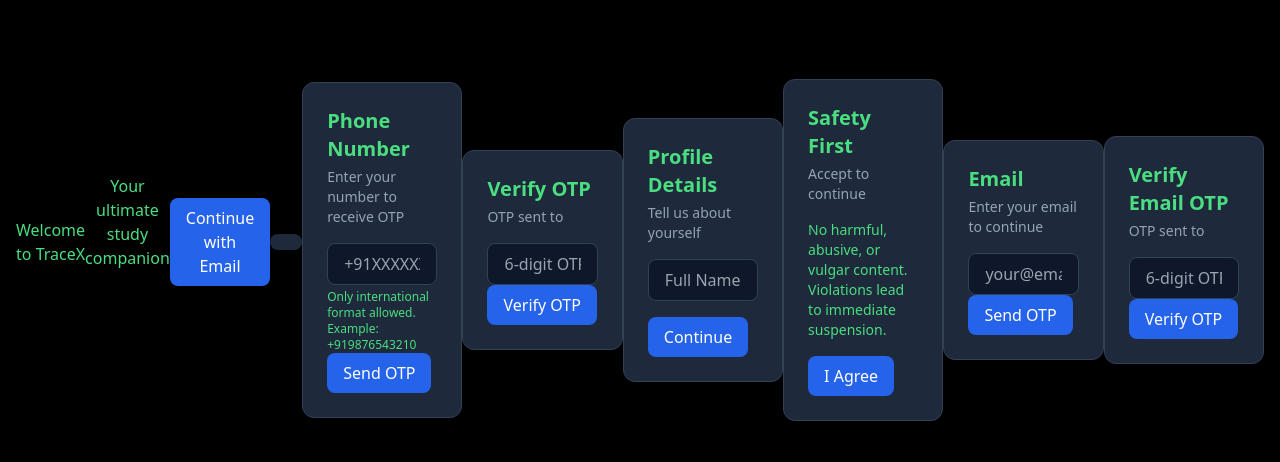
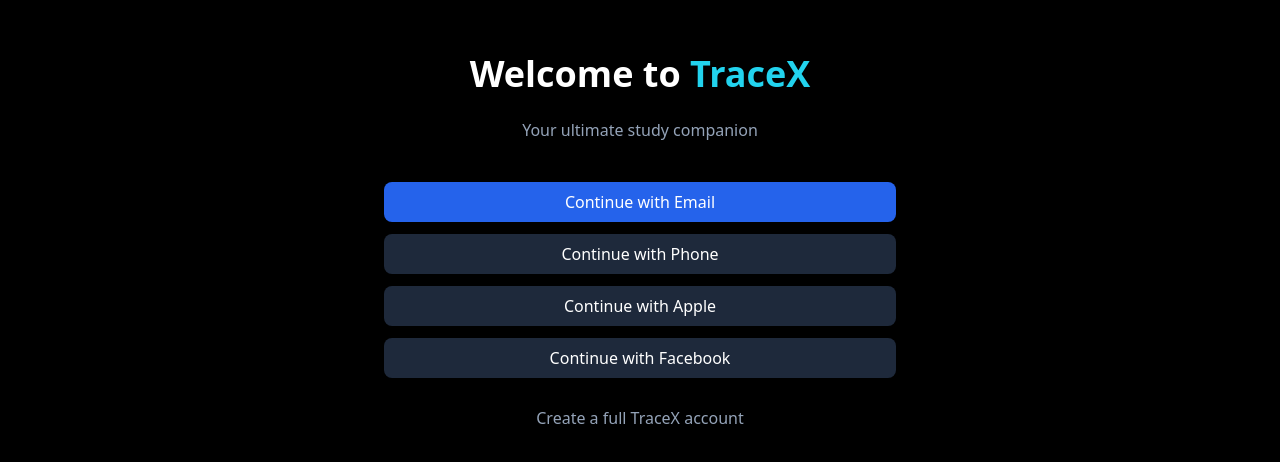
Before and after one commit to SNKamesh/tracex, a Next.js app: page /signup in a window 1280 px wide. Shown: the part 158-620 px from the top of the page. Built offline with nearby package versions, Linux system fonts and the light colour scheme.

Commit message:
fixed signup and auth page

```diff
--- a/src/pages/api/auth.ts
+++ b/src/pages/api/auth.ts
@@ -145,6 +145,5 @@
     res.status(200).json({ status: "ok", message: "OTP verified" });
     return;
   }
-
   res.status(400).json({ error: "Unsupported action" });
 }
--- a/src/pages/signup.tsx
+++ b/src/pages/signup.tsx
@@ -2,6 +2,7 @@
 import Input from "@/components/Input";
 import Button from "@/components/Button";
 import SectionCard from "@/components/SectionCard";
+
 enum SignupStep {
   Start = 1,
   Phone = 2,
@@ -11,6 +12,7 @@
   Email = 10,
   EmailOTP = 11,
 }
+
 async function authRequest(payload: {
   action: "send_otp" | "verify_otp";
   channel: "phone" | "email";
@@ -30,21 +32,26 @@
 
   return data;
 }
-export default function SignupPage() {
+
+export default function Signup() {
+  const [step, setStep] = useState<SignupStep>(SignupStep.Start);
+  const [phone, setPhone] = useState("");
+  const [email, setEmail] = useState("");
+  const [otp, setOtp] = useState("");
+  const [name, setName] = useState("");
   const [loading, setLoading] = useState(false);
   const [notice, setNotice] = useState<string | null>(null);
   const [error, setError] = useState<string | null>(null);
-  const [otp, setOtp] = useState("");
-  const [phone, setPhone] = useState("");
-  const [email, setEmail] = useState("");
-  const [name, setName] = useState("");
-  const [step, setStep] = useState(SignupStep.Start);
+
+  const phoneValid = /^\+[0-9]{7,15}$/.test(phone);
+  const emailValid = /^[^@]+@[^@]+\.[^@]+$/.test(email);
 
   async function handleSendOtp(channel: "phone" | "email", target: string, nextStep: SignupStep) {
     setLoading(true);
     setError(null);
     setNotice(null);
     setOtp("");
+
     try {
       await authRequest({ action: "send_otp", channel, target });
       setNotice(`OTP sent to ${target}`);
@@ -73,43 +80,111 @@
   }
 
   return (
-    <div className="min-h-screen flex items-center justify-center bg-black text-green-400 px-4">
-      {notice && <p className="mb-4 rounded-md bg-emerald-900/30 border border-emerald-700 px-3 py-2 text-sm text-green-400">{notice}</p>}
-      {error && <p className="mb-4 rounded-md bg-emerald-900/30 border border-emerald-700 px-3 py-2 text-sm text-green-400">{error}</p>}
-      <div>
-        Welcome to <span className="text-green-400">TraceX</span>
+    <div className="min-h-screen flex items-center justify-center bg-black text-white px-4">
+      <div className="w-full max-w-lg">
+        {notice && <p className="mb-4 rounded-md bg-emerald-900/30 border border-emerald-700 px-3 py-2 text-sm">{notice}</p>}
+        {error && <p className="mb-4 rounded-md bg-red-900/30 border border-red-700 px-3 py-2 text-sm">{error}</p>}
+
+        {step === SignupStep.Start && (
+          <>
+            <h1 className="text-center text-4xl font-bold mb-6">
+              Welcome to <span className="text-cyan-400">TraceX</span>
+            </h1>
+            <p className="text-center text-slate-400 mb-10">Your ultimate study companion</p>
+
+            <div className="flex flex-col gap-3">
+              <Button onClick={() => setStep(SignupStep.Email)}>Continue with Email</Button>
+              <Button variant="secondary" onClick={() => setStep(SignupStep.Phone)}>
+                Continue with Phone
+              </Button>
+              <Button variant="secondary">Continue with Apple</Button>
+              <Button variant="secondary">Continue with Facebook</Button>
+              <p className="text-center mt-4 cursor-pointer text-slate-400" onClick={() => setStep(SignupStep.Phone)}>
+                Create a full TraceX account
+              </p>
             </div>
-      <p className="text-center text-green-400 mb-10">Your ultimate study companion</p>
-      <Button onClick={() => setStep(SignupStep.Email)}>Continue with Email</Button>
-      <Button variant="secondary" onClick={() => setStep(SignupStep.Phone)}></Button>
-      <p className="text-center mt-4 cursor-pointer text-green-400" onClick={() => setStep(SignupStep.Phone)}></p>
+          </>
+        )}
+
+        {step === SignupStep.Phone && (
           <SectionCard title="Phone Number" description="Enter your number to receive OTP">
             <Input placeholder="+91XXXXXXXXXX" value={phone} onChange={(e) => setPhone(e.target.value)} />
-        <p className="text-green-400 text-xs mt-1">Only international format allowed. Example: +919876543210</p>
-        <Button disabled={phone.length === 0 || loading} onClick={() => handleSendOtp("phone", phone, SignupStep.OTP)}>{loading ? "Sending..." : "Send OTP"}</Button>
+
+            {!phoneValid && phone.length > 0 && (
+              <p className="text-red-400 text-xs mt-1">Only international format allowed. Example: +919876543210</p>
+            )}
+
+            <Button
+              className="mt-4"
+              disabled={!phoneValid || loading}
+              onClick={() => handleSendOtp("phone", phone, SignupStep.OTP)}
+            >
+              {loading ? "Sending..." : "Send OTP"}
+            </Button>
           </SectionCard>
+        )}
+
+        {step === SignupStep.OTP && (
           <SectionCard title="Verify OTP" description={`OTP sent to ${phone}`}>
             <Input placeholder="6-digit OTP" value={otp} onChange={(e) => setOtp(e.target.value)} />
-        <Button disabled={otp.length < 6 || loading} onClick={() => handleVerifyOtp("phone", phone)}>Verify OTP</Button>
+            <Button
+              className="mt-4"
+              disabled={otp.length < 6 || loading}
+              onClick={() => handleVerifyOtp("phone", phone)}
+            >
+              {loading ? "Verifying..." : "Verify"}
+            </Button>
           </SectionCard>
+        )}
+
+        {step === SignupStep.Profile && (
           <SectionCard title="Profile Details" description="Tell us about yourself">
             <Input placeholder="Full Name" value={name} onChange={(e) => setName(e.target.value)} />
-        <Button className="mt-4" disabled={!name} onClick={() => setStep(SignupStep.Safety)}>Continue</Button>
+
+            <Button className="mt-4" disabled={!name} onClick={() => setStep(SignupStep.Safety)}>
+              Continue
+            </Button>
           </SectionCard>
+        )}
+
+        {step === SignupStep.Safety && (
           <SectionCard title="Safety First" description="Accept to continue">
-        <p className="text-sm text-green-400 mb-4">
+            <p className="text-sm text-slate-300 mb-4">
               No harmful, abusive, or vulgar content. Violations lead to immediate suspension.
             </p>
-        <Button onClick={() => setStep(SignupStep.Email)}>I Agree</Button>
+
+            <Button className="mt-4">I Accept</Button>
           </SectionCard>
-      <SectionCard title="Email" description="Enter your email to continue">
+        )}
+
+        {step === SignupStep.Email && (
+          <SectionCard title="Email Login" description="Enter your email">
             <Input placeholder="your@email.com" value={email} onChange={(e) => setEmail(e.target.value)} />
-        <Button disabled={email.length === 0 || loading} onClick={() => handleSendOtp("email", email, SignupStep.EmailOTP)}>{loading ? "Sending..." : "Send OTP"}</Button>
+
+            <Button
+              className="mt-4"
+              disabled={!emailValid || loading}
+              onClick={() => handleSendOtp("email", email, SignupStep.EmailOTP)}
+            >
+              {loading ? "Sending..." : "Send OTP"}
+            </Button>
           </SectionCard>
-      <SectionCard title="Verify Email OTP" description={`OTP sent to ${email}`}>
+        )}
+
+        {step === SignupStep.EmailOTP && (
+          <SectionCard title="Verify Email OTP">
             <Input placeholder="6-digit OTP" value={otp} onChange={(e) => setOtp(e.target.value)} />
-        <Button disabled={otp.length < 6 || loading} onClick={() => handleVerifyOtp("email", email)}>{loading ? "Verifying..." : "Verify OTP"}</Button>
+
+            <Button
+              className="mt-4"
+              disabled={otp.length < 6 || loading}
+              onClick={() => handleVerifyOtp("email", email)}
+            >
+              {loading ? "Verifying..." : "Verify Email"}
+            </Button>
           </SectionCard>
+        )}
+      </div>
     </div>
   );
 }
```
Lines whose indentation alone changed are shown as unchanged.
